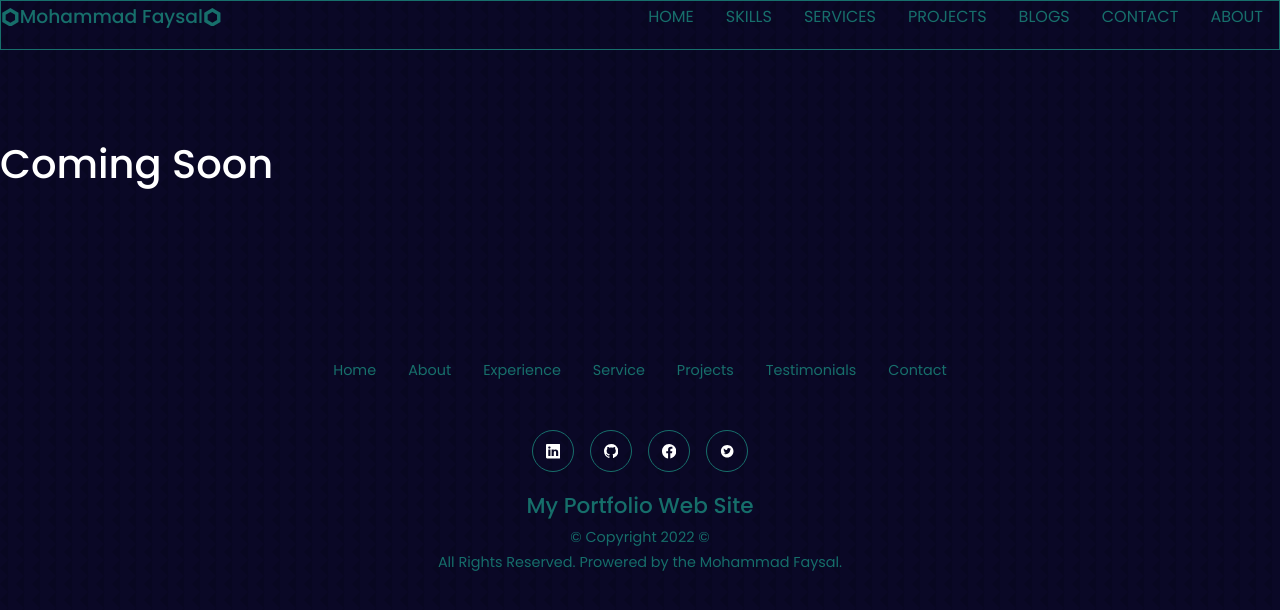
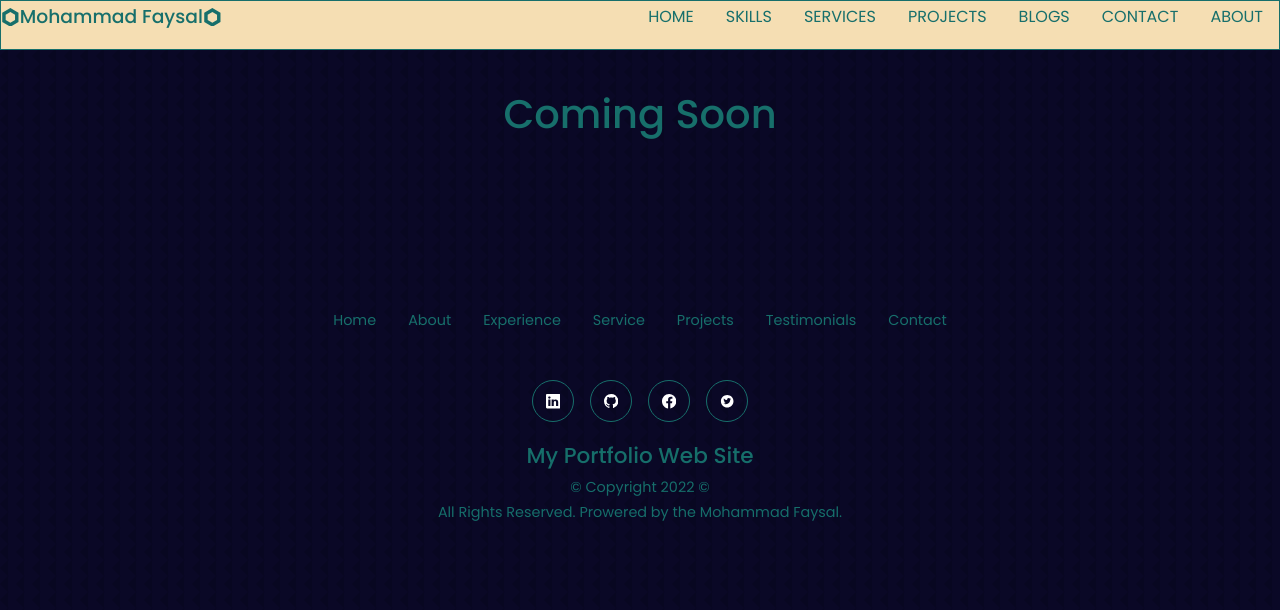
Before and after one commit to MohammadFaysal731/portfolio, a React (Create React App) app: page /blogs in a window 1280 px wide. Shown: the top 610 px of the page. Built offline with nearby package versions, Linux system fonts and the light colour scheme.

Commit message:
some conage

```diff
--- a/src/components/Banner/Banner.css
+++ b/src/components/Banner/Banner.css
@@ -1,5 +1,6 @@
  .banner {
      height: 80vh;
+     margin-top: 5rem;
      padding-bottom: 5rem;
      overflow: hidden;
  }
--- a/src/components/Blogs/Blogs.css
+++ b/src/components/Blogs/Blogs.css
@@ -1,3 +1,4 @@
-h1 {
+.blog-title {
+    text-align: center;
     color: var(--color-primary);
 }
--- a/src/components/Blogs/Blogs.js
+++ b/src/components/Blogs/Blogs.js
@@ -1,9 +1,9 @@
 import React from 'react';
-import './Blogs'
+import './Blogs.css'
 const Blogs = () => {
     return (
         <section className='section'>
-            <h1>Coming Soon</h1>
+            <h1 className='blog-title'>Coming Soon</h1>
         </section>
     );
 };
--- a/src/components/Header/Header.css
+++ b/src/components/Header/Header.css
@@ -1,8 +1,12 @@
 header {
+    background-color: wheat;
     border: 1px solid var(--color-primary);
+    width: 100%;
     height: 50px;
     margin-bottom: 1rem;
     user-select: none;
+    position: fixed;
+    top: 0
 }
 
 nav {
@@ -23,3 +27,9 @@ nav {
     padding: 1rem;
     text-transform: uppercase;
 }
+
+/* --------------------- Media Queries For Tablet -------------------- */
+@media screen and (max-width:688px) {}
+
+/* --------------------- Media Queries For Mobile -------------------- */
+@media screen and (max-width:688px) {}
--- a/src/components/Projects/Projects.css
+++ b/src/components/Projects/Projects.css
@@ -46,4 +46,8 @@
 }
 
 /* --------------------- Media Queries For Mobile -------------------- */
-@media screen and (max-width:688px) {}
+@media screen and (max-width:688px) {
+    .project-container {
+        grid-template-columns: repeat(1, 1fr);
+    }
+}
```
